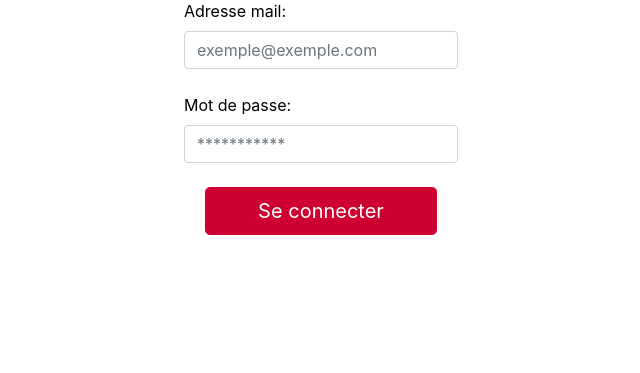
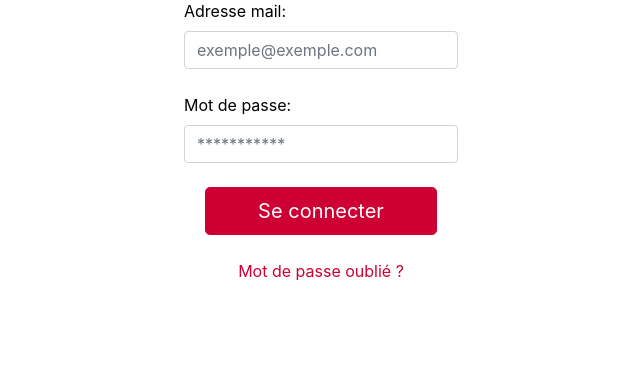
Before and after one commit to subut0n/app-candidature, a Flask app: page /login in a window 1280 px wide. Shown: the part 206-579 px from the top of the page, without its empty margins (319-959 px from the left). Run offline with Flask 2, Linux system fonts and the light colour scheme; some libraries are stand-ins or nearby versions.

Commit message:
Added a 'mot de passe oublié' button

```diff
--- a/App/static/style.css
+++ b/App/static/style.css
@@ -146,3 +146,12 @@ tr:hover {
 .detail-main p {
   padding-left: 25px;
 }
+
+.forget-pswd {
+  color: #CE0033;
+  text-align: center;
+}
+
+.forget-pswd:hover {
+  text-decoration: underline;
+}
--- a/App/templates/login.html
+++ b/App/templates/login.html
@@ -18,6 +18,8 @@
             {{ form.password(placeholder="***********", class="form-control") }}
             <br>
             {{ form.submit(class="btn btn-lg btn-primary d-block", id="button")}}
+            <br>
+            <a class="forget-pswd" href=""> Mot de passe oublié ?</a>
         </form>
     </div>
 {% endblock %}
--- a/destest.py
+++ b/destest.py
@@ -28,4 +28,4 @@ from App import db
 # print(comp[0]["company"])
 
 # print('REQUETE ADMIN', Candidacy.get_all_in_list_with_user_name())
-print(Candidacy.find_by_user_id(2))
+print(Users.query.)
```
